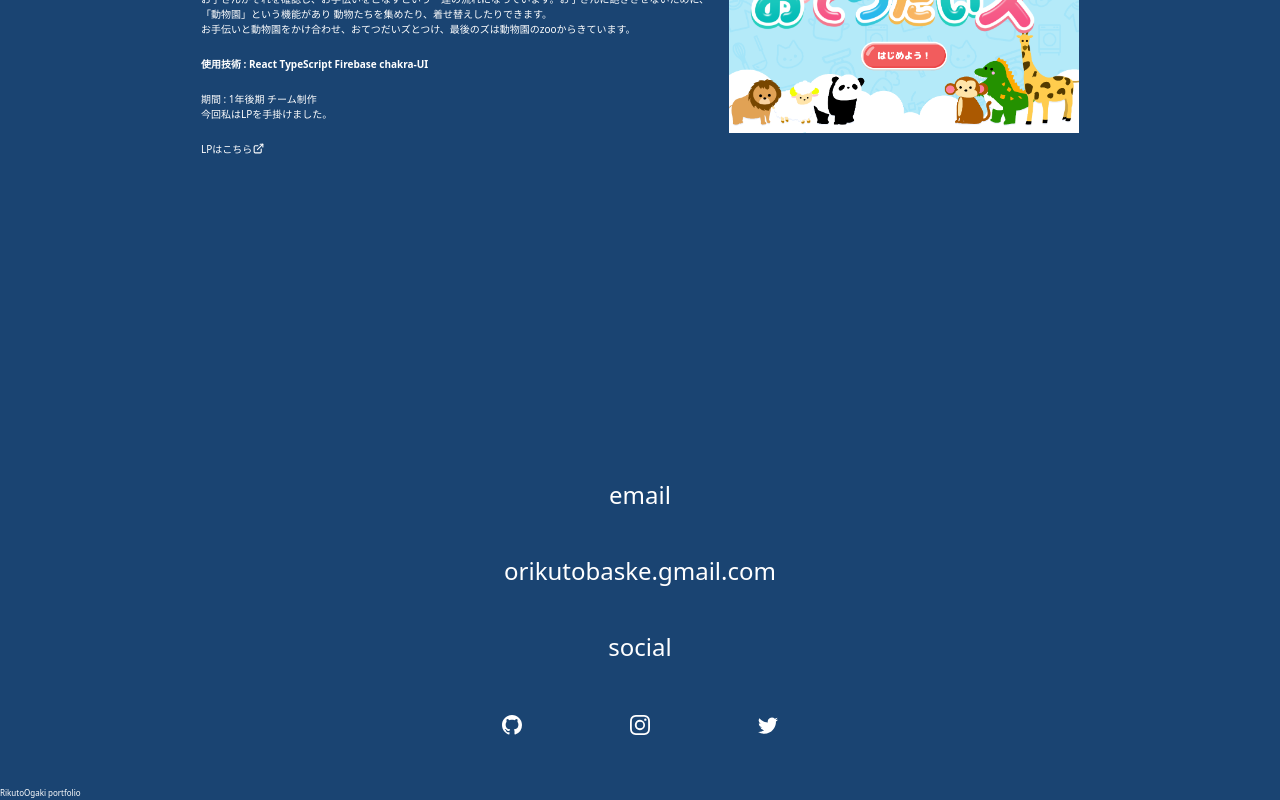
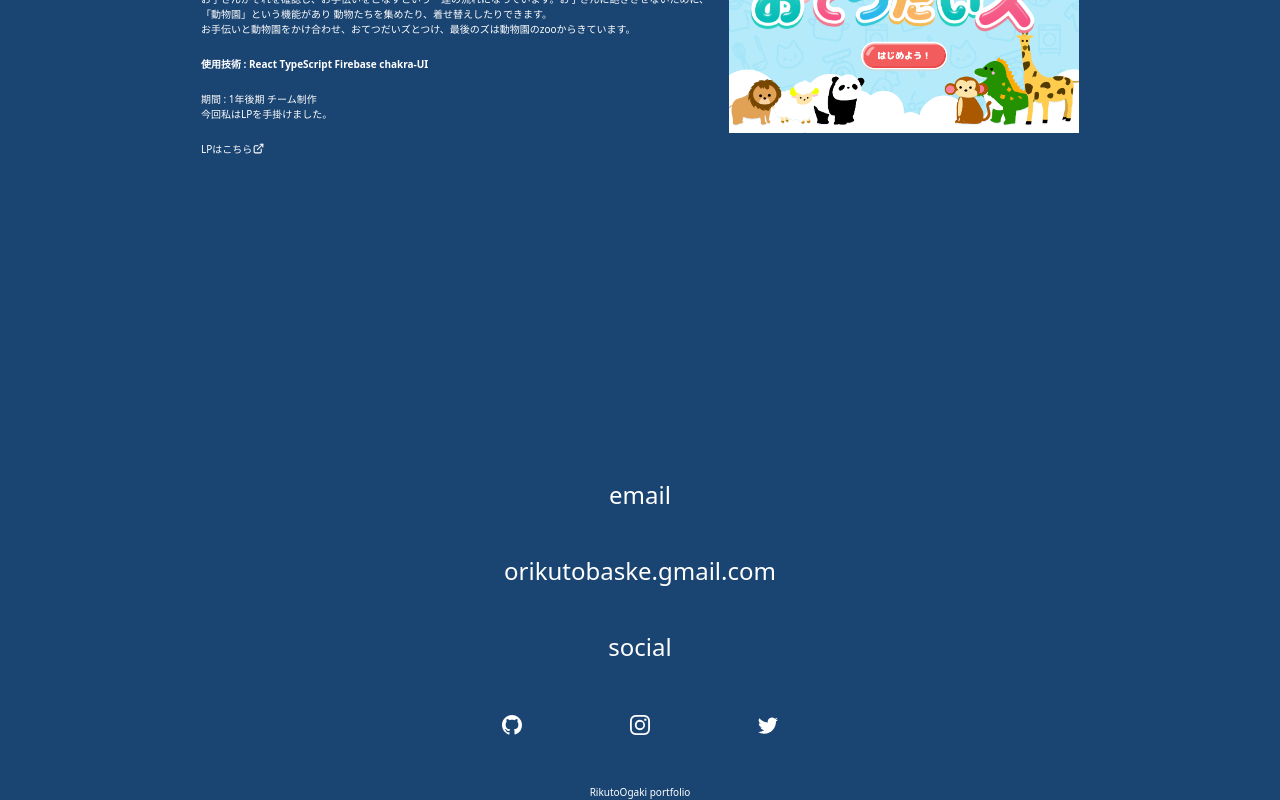
Before and after one commit to RikutoOgaki/FirstPortfolio, a Next.js app: page / in a window 1280 px wide. Shown: the part 3531-4331 px from the top of the page. Built offline with nearby package versions, Linux system fonts and the light colour scheme.

Commit message:
firstportfolio add

```diff
--- a/src/components/Footer.tsx
+++ b/src/components/Footer.tsx
@@ -51,7 +51,7 @@ export default function Footer() {
                     </Link>
                 </Flex>
                 <Text
-                    as={'small'}
+                    as={'p'}
                     color={'#fff'}
                     textAlign={'center'}
                     marginTop={'4rem'}
```
